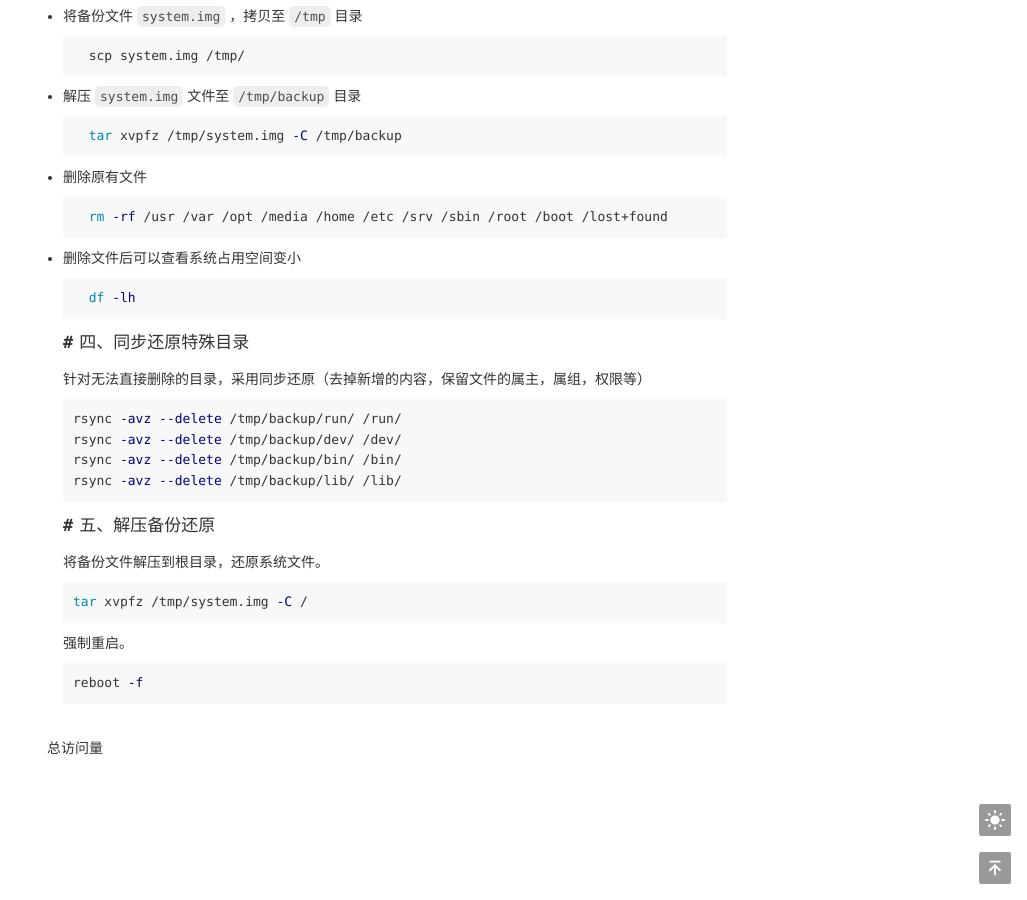
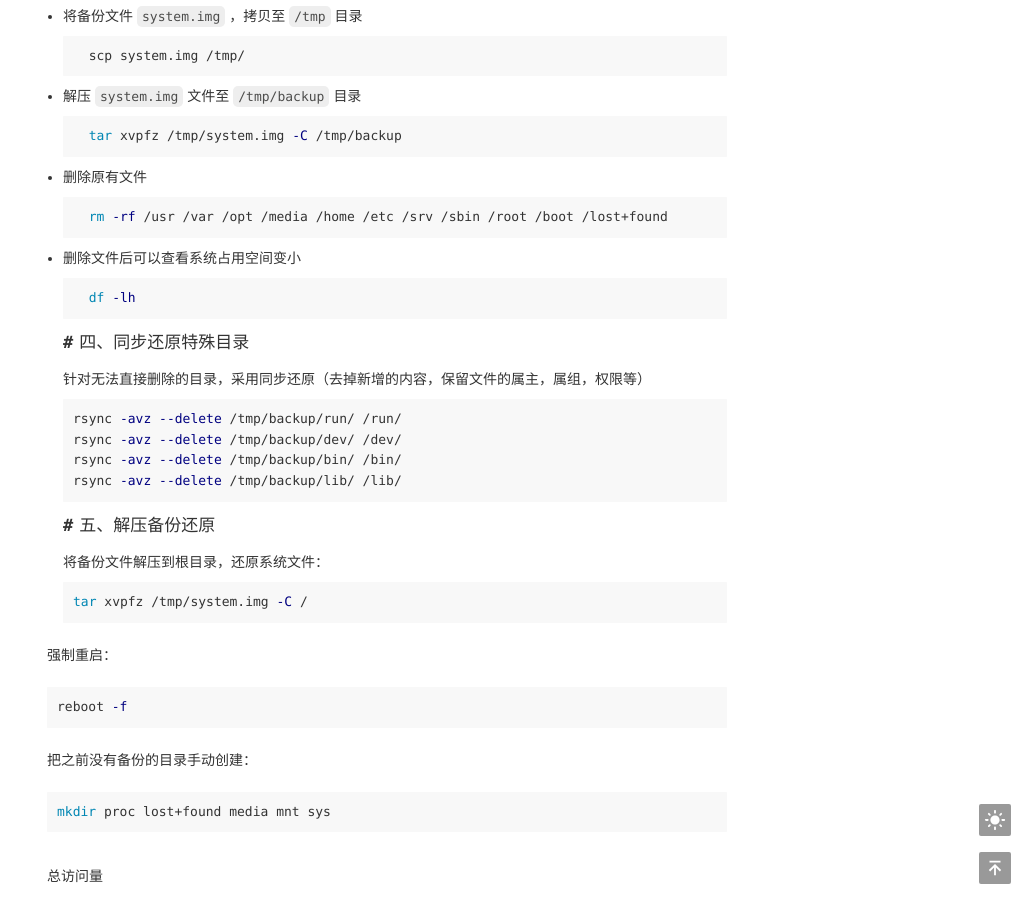
Before and after one commit to Yangzy0723/Yangzy0723.github.io, a Jekyll site: the page built from _posts/2024-09-06-Ubuntu22.04系统备份、还原.md, in a window 1280 px wide and 900 px high, scrolled down 1234 px. Shown: the whole window, without its empty margins (253-1280 px from the left). Built offline with Jekyll 4.4.1, drawn with Linux system fonts in a browser that asks for light colours; comment, search, counter and statistics services are not loaded.

````diff
--- a/_posts/2024-09-06-Ubuntu22.04系统备份、还原.md
+++ b/_posts/2024-09-06-Ubuntu22.04系统备份、还原.md
@@ -68,11 +68,17 @@ rsync -avz --delete /tmp/backup/bin/ /bin/
 rsync -avz --delete /tmp/backup/lib/ /lib/
 ```
 ## 五、解压备份还原
-将备份文件解压到根目录，还原系统文件。
+将备份文件解压到根目录，还原系统文件：
 ```shell
 tar xvpfz /tmp/system.img -C /
 ```
-强制重启。
+
+强制重启：
 ```shell
 reboot -f
 ```
+
+把之前没有备份的目录手动创建：
+```shell
+mkdir proc lost+found media mnt sys
+```
````
